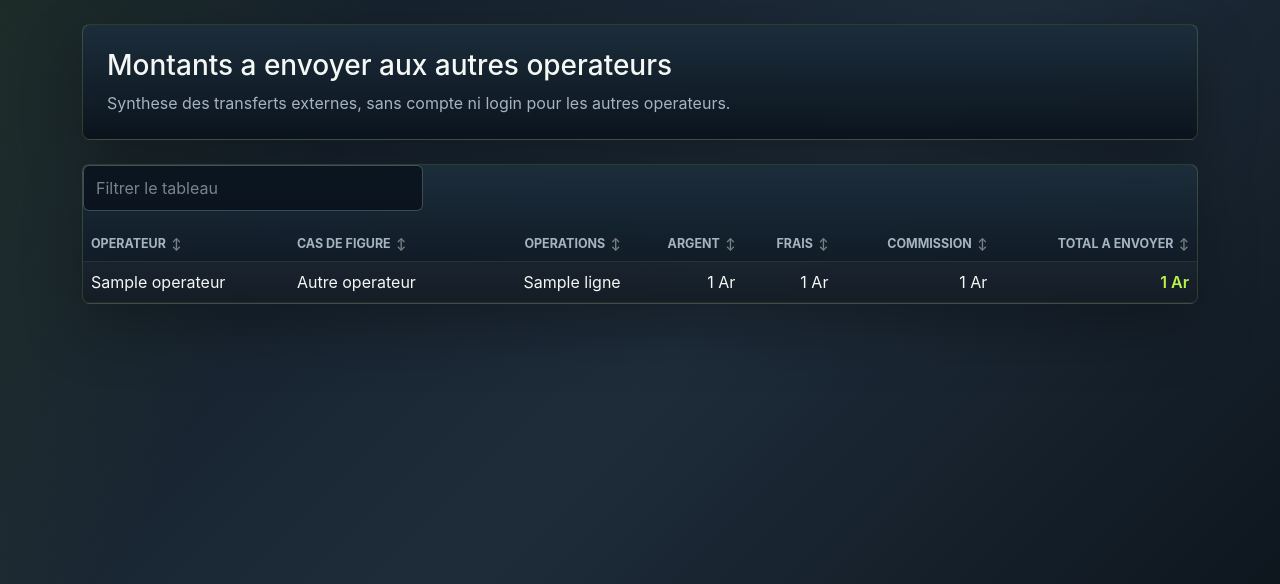
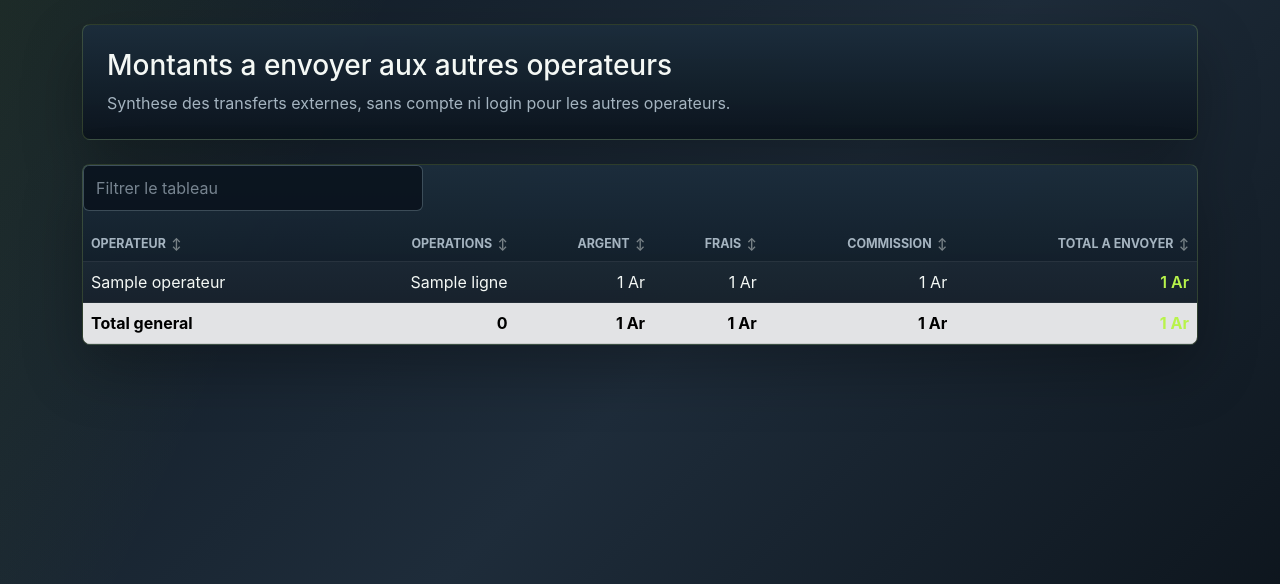
Before and after one commit to sandaram/exam_ETU003917_ETU004157, a CodeIgniter 4 app: the page made by app/Views/operateur/montants_a_envoyer.php in a window 1280 px wide. Shown: the part 57-641 px from the top of the page. Run offline with PHP 8.4 and a stand-in for CodeIgniter, Linux system fonts and the light colour scheme; the template is opened without the code that fills it: most values are stand-ins (such as "Sample title", 1, 10 or a date in 2020); data that the repository does not hold is empty; some libraries are stand-ins or nearby versions.

Commit message:
operateur-montant

```diff
--- a/app/Views/operateur/montants_a_envoyer.php
+++ b/app/Views/operateur/montants_a_envoyer.php
@@ -24,7 +24,6 @@
                 <thead>
                     <tr>
                         <th>Operateur</th>
-                        <th>Cas de figure</th>
                         <th class="text-end">Operations</th>
                         <th class="text-end">Argent</th>
                         <th class="text-end">Frais</th>
@@ -33,16 +32,23 @@
                     </tr>
                 </thead>
                 <tbody>
+                    <?php
+                        $totalOperations = 0;
+                        $totalMontantGeneral = 0;
+                        $totalFraisGeneral = 0;
+                        $totalCommissionGeneral = 0;
+                        $totalAEnvoyerGeneral = 0;
+                    ?>
                     <?php foreach ($lignes as $ligne): ?>
                         <?php
-                            $scenario = match ($ligne['mode_transfert']) {
-                                'interne', 'externe_direct' => 'Même operateur',
-                                default => 'Autre operateur',
-                            };
+                            $totalOperations        += (int) $ligne['nombre_operations'];
+                            $totalMontantGeneral     += (float) $ligne['total_montant'];
+                            $totalFraisGeneral       += (float) $ligne['total_frais'];
+                            $totalCommissionGeneral  += (float) $ligne['total_commission'];
+                            $totalAEnvoyerGeneral    += (float) $ligne['total_a_envoyer'];
                         ?>
                         <tr>
                             <td><?= esc($ligne['operateur']) ?></td>
-                            <td><?= esc($scenario) ?></td>
                             <td class="text-end"><?= esc($ligne['nombre_operations']) ?></td>
                             <td class="text-end"><?= number_format((float) $ligne['total_montant'], 0, ',', ' ') ?> Ar</td>
                             <td class="text-end"><?= number_format((float) $ligne['total_frais'], 0, ',', ' ') ?> Ar</td>
@@ -52,7 +58,16 @@
                     <?php endforeach; ?>
                     <?php if (empty($lignes)): ?>
                         <tr>
-                            <td colspan="7" class="text-center text-muted">Aucun transfert externe enregistre.</td>
+                            <td colspan="6" class="text-center text-muted">Aucun transfert externe enregistre.</td>
+                        </tr>
+                    <?php else: ?>
+                        <tr class="table-secondary fw-bold">
+                            <td>Total general</td>
+                            <td class="text-end"><?= esc($totalOperations) ?></td>
+                            <td class="text-end"><?= number_format($totalMontantGeneral, 0, ',', ' ') ?> Ar</td>
+                            <td class="text-end"><?= number_format($totalFraisGeneral, 0, ',', ' ') ?> Ar</td>
+                            <td class="text-end"><?= number_format($totalCommissionGeneral, 0, ',', ' ') ?> Ar</td>
+                            <td class="text-end text-primary"><?= number_format($totalAEnvoyerGeneral, 0, ',', ' ') ?> Ar</td>
                         </tr>
                     <?php endif; ?>
                 </tbody>
```
Also changed, not shown: app/Models/TransactionModel.php (+7 -5 lines), 2 other files.
